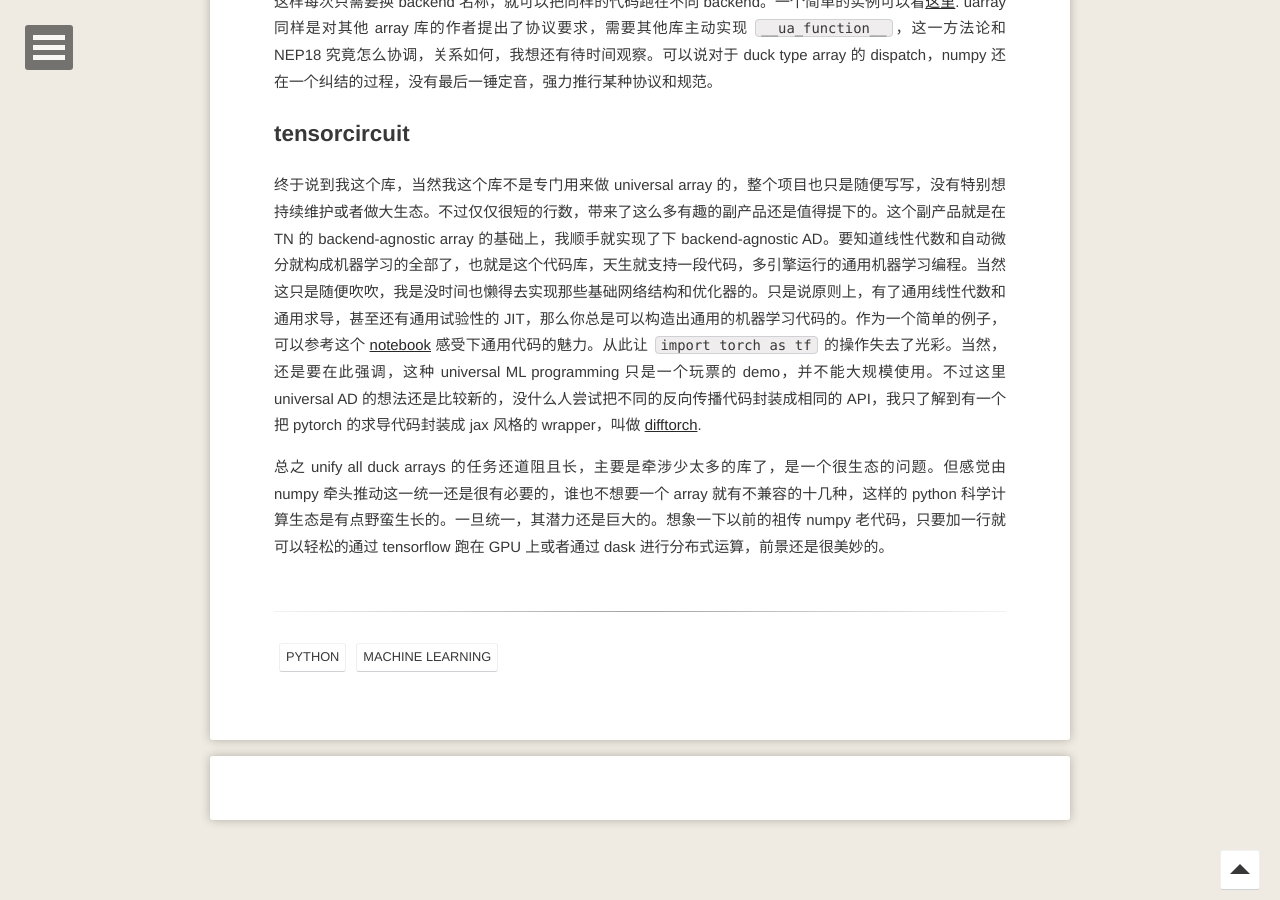
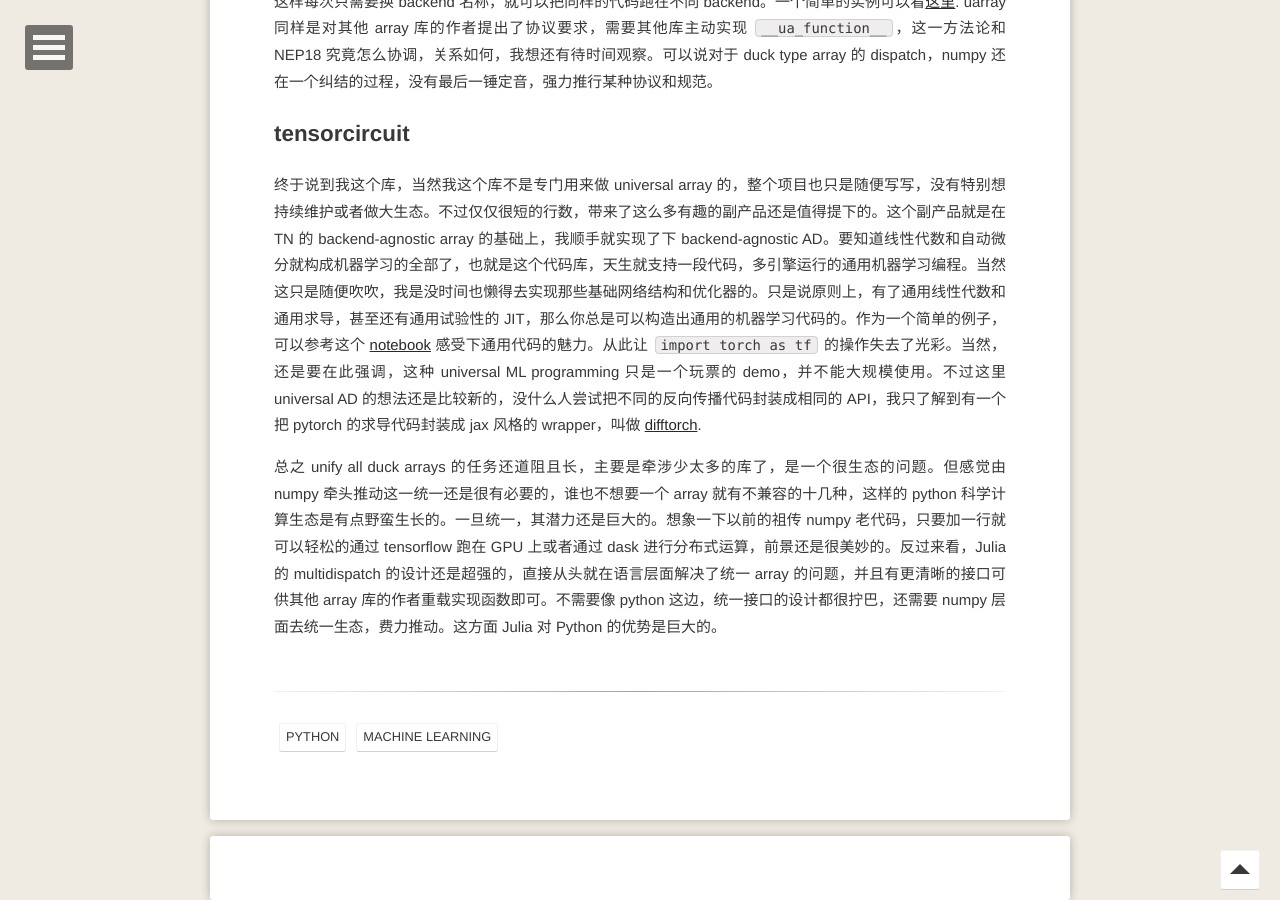
Before and after one commit to refraction-ray/refraction-ray.github.io, a Jekyll site: the page built from _posts/2020-04-27-universal duck array and universal ML.md, in a window 1280 px wide and 900 px high, scrolled down 2623 px. Built offline with Jekyll 4.4.1, drawn with Linux system fonts in a browser that asks for light colours; comment, search, counter and statistics services are not loaded.

Commit message:
some words on julia

```diff
--- a/_posts/2020-04-27-universal duck array and universal ML.md
+++ b/_posts/2020-04-27-universal duck array and universal ML.md
@@ -52,4 +52,4 @@
 
 
 
-总之 unify all duck arrays 的任务还道阻且长，主要是牵涉少太多的库了，是一个很生态的问题。但感觉由 numpy 牵头推动这一统一还是很有必要的，谁也不想要一个 array 就有不兼容的十几种，这样的 python 科学计算生态是有点野蛮生长的。一旦统一，其潜力还是巨大的。想象一下以前的祖传 numpy 老代码，只要加一行就可以轻松的通过 tensorflow 跑在 GPU 上或者通过 dask 进行分布式运算，前景还是很美妙的。
+总之 unify all duck arrays 的任务还道阻且长，主要是牵涉少太多的库了，是一个很生态的问题。但感觉由 numpy 牵头推动这一统一还是很有必要的，谁也不想要一个 array 就有不兼容的十几种，这样的 python 科学计算生态是有点野蛮生长的。一旦统一，其潜力还是巨大的。想象一下以前的祖传 numpy 老代码，只要加一行就可以轻松的通过 tensorflow 跑在 GPU 上或者通过 dask 进行分布式运算，前景还是很美妙的。反过来看，Julia 的 multidispatch 的设计还是超强的，直接从头就在语言层面解决了统一 array 的问题，并且有更清晰的接口可供其他 array 库的作者重载实现函数即可。不需要像 python 这边，统一接口的设计都很拧巴，还需要 numpy 层面去统一生态，费力推动。这方面 Julia 对 Python 的优势是巨大的。
```
